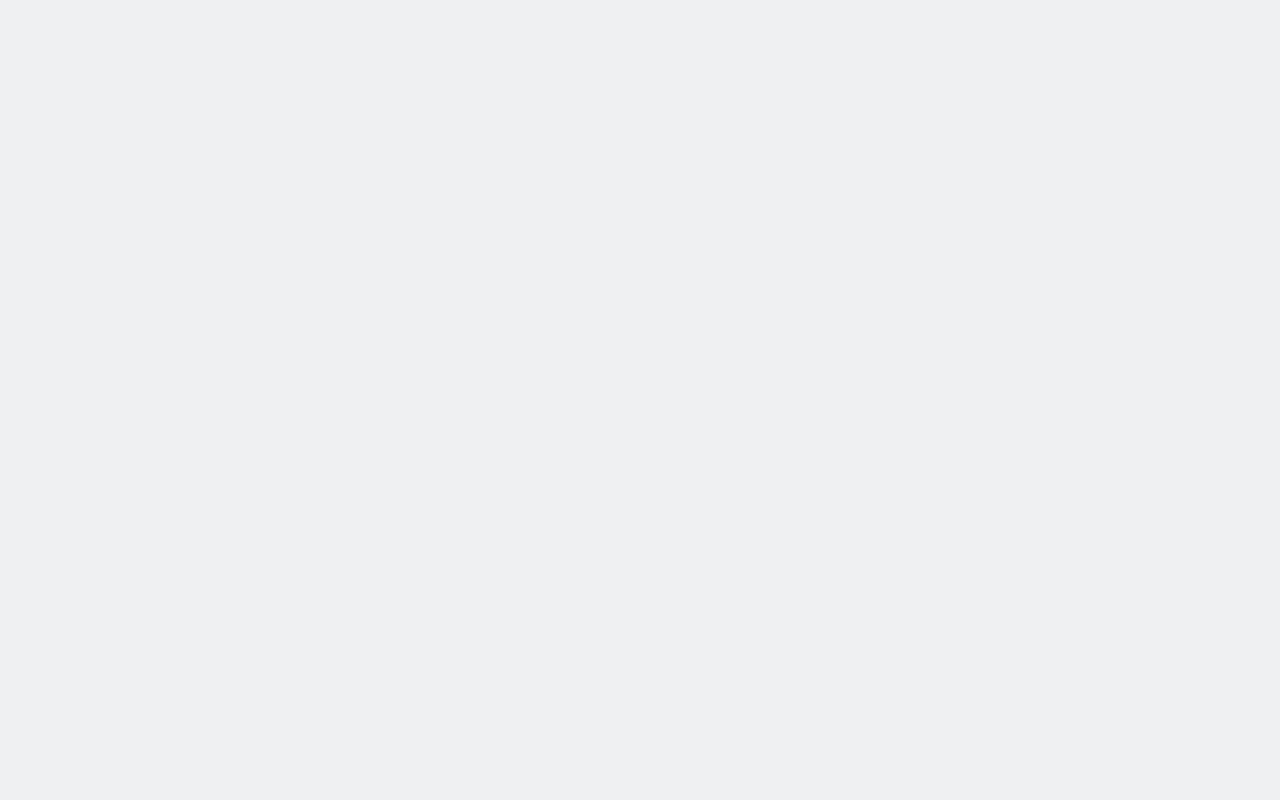
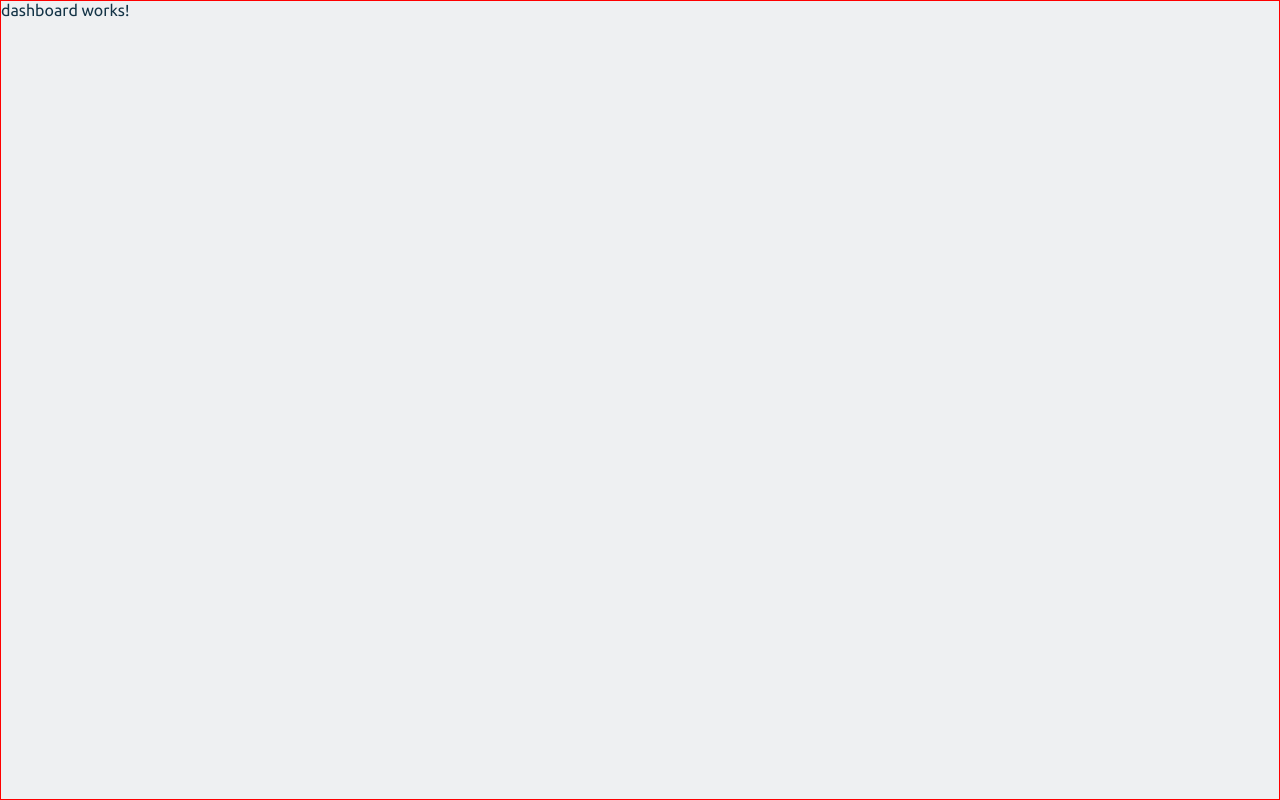
Before and after one commit to alexhetley6107/pyd, an Angular app: page /dashboard in a window 1280 px wide. Before the commit this address led to /. Built offline with nearby package versions, Linux system fonts and the light colour scheme.

Commit message:
feat: mainlayout

```diff
--- /dev/null
+++ b/src/pages/dashboard/dashboard.component.html
@@ -0,0 +1 @@
+<p>dashboard works!</p>
--- a/src/shared/ui/main-layout/main-layout.component.html
+++ /dev/null
@@ -1 +0,0 @@
-<p>main-layout works!</p>
--- /dev/null
+++ b/src/widgets/main-layout/main-layout.component.html
@@ -0,0 +1,11 @@
+<div class="wrapper">
+  <div class="menu"></div>
+
+  <div class="content">
+    <div class="topbar"></div>
+
+    <div class="content">
+      <router-outlet></router-outlet>
+    </div>
+  </div>
+</div>
--- /dev/null
+++ b/src/widgets/main-layout/main-layout.component.scss
@@ -0,0 +1,5 @@
+.wrapper {
+  border: 1px solid red;
+  display: flex;
+  height: 100svh;
+}
--- a/src/shared/ui/main-layout/main-layout.component.ts
+++ b/src/widgets/main-layout/main-layout.component.ts
@@ -1,8 +1,9 @@
 import { Component } from '@angular/core';
+import { RouterOutlet } from '@angular/router';
 
 @Component({
   selector: 'app-main-layout',
-  imports: [],
+  imports: [RouterOutlet],
   templateUrl: './main-layout.component.html',
   styleUrl: './main-layout.component.scss',
   standalone: true,
```
Also changed, not shown: src/app/app.routes.ts (+8 -2 lines), src/pages/dashboard/dashboard.component.ts (added, +11 -0 lines), src/pages/dashboard/dashboard.component.scss (added), src/widgets/auth-layout/auth-layout.component.html (renamed from src/shared/ui/auth-layout/auth-layout.component.html), src/widgets/auth-layout/auth-layout.component.scss (renamed from src/shared/ui/auth-layout/auth-layout.component.scss), src/widgets/auth-layout/auth-layout.component.ts (renamed from src/shared/ui/auth-layout/auth-layout.component.ts), 2 other files (tests, documents, lock files or other folders).
